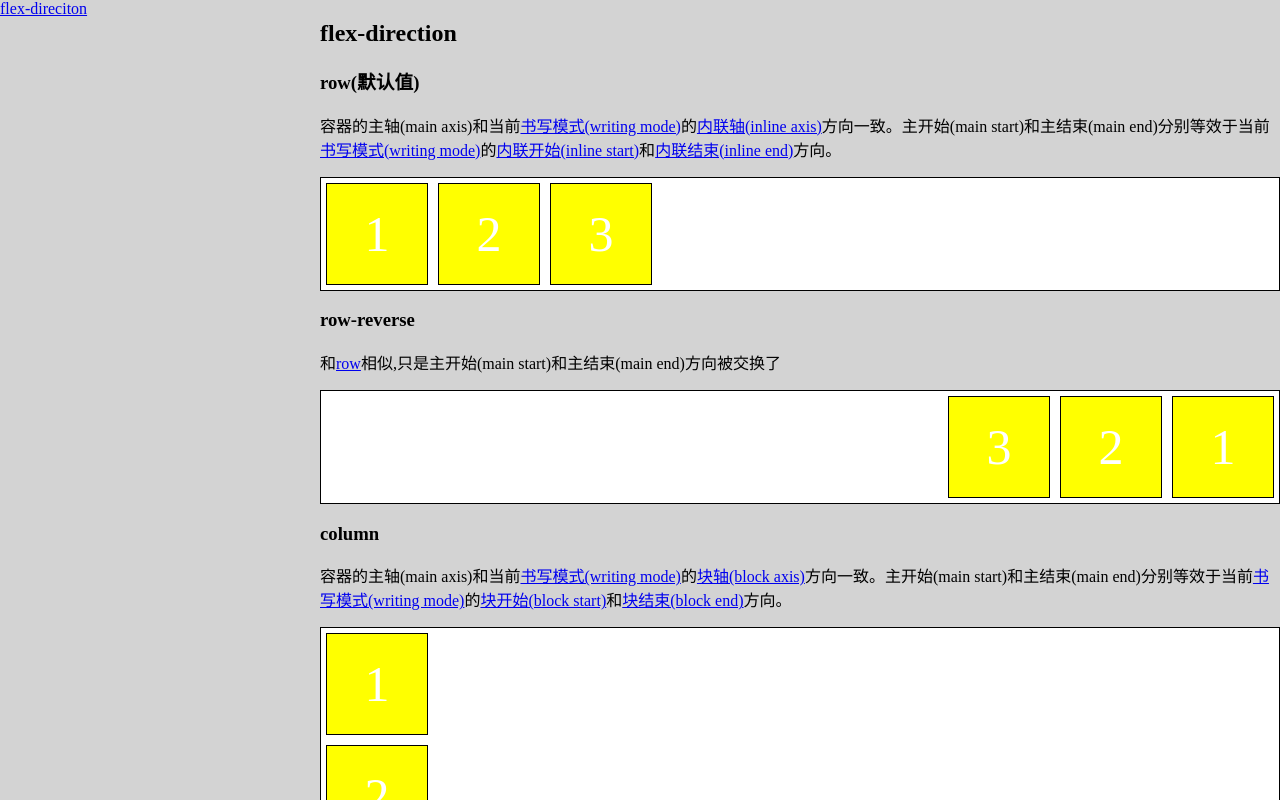
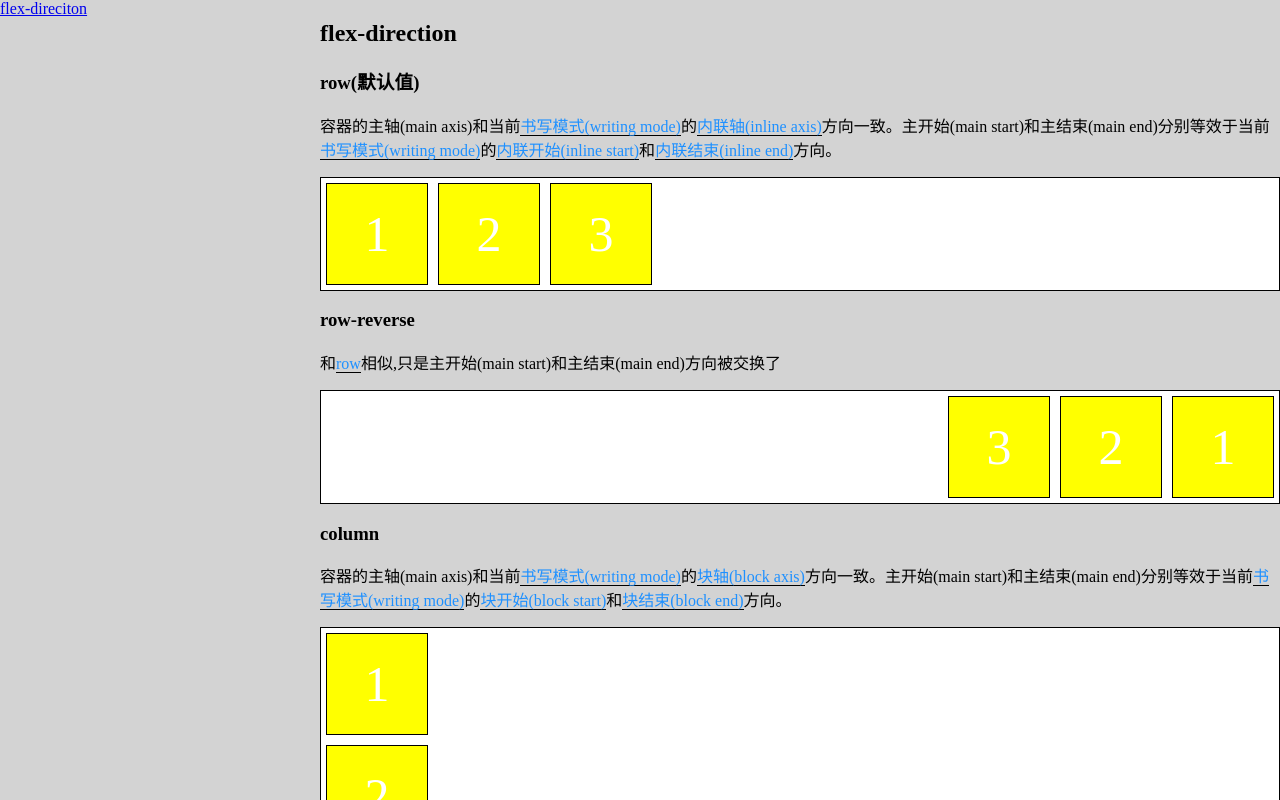
Before and after one commit to asurance/flex-tutorial, a Next.js app: page /properties/FlexDirection in a window 1280 px wide. Shown: the top 800 px of the page. Built offline with nearby package versions, Linux system fonts and the light colour scheme.

Commit message:
feat(Link): 完善超链接样式

```diff
--- a/components/LinkItem.tsx
+++ b/components/LinkItem.tsx
@@ -1,18 +1,18 @@
-import Link from 'next/link'
+import StyledLink from './StyledLink'
 
-export const WritingMode = <Link href="https://www.w3.org/TR/css-writing-modes-4/#writing-mode">书写模式(writing mode)</Link>
+export const WritingMode = <StyledLink href="https://www.w3.org/TR/css-writing-modes-4/#writing-mode">书写模式(writing mode)</StyledLink>
 
-export const InlineAxis = <Link href="https://www.w3.org/TR/css-writing-modes-4/#inline-axis">内联轴(inline axis)</Link>
+export const InlineAxis = <StyledLink href="https://www.w3.org/TR/css-writing-modes-4/#inline-axis">内联轴(inline axis)</StyledLink>
 
-export const InlineStart = <Link href="https://www.w3.org/TR/css-writing-modes-4/#inline-start">内联开始(inline start)</Link>
+export const InlineStart = <StyledLink href="https://www.w3.org/TR/css-writing-modes-4/#inline-start">内联开始(inline start)</StyledLink>
 
-export const InlineEnd = <Link href="https://www.w3.org/TR/css-writing-modes-4/#inline-end">内联结束(inline end)</Link>
+export const InlineEnd = <StyledLink href="https://www.w3.org/TR/css-writing-modes-4/#inline-end">内联结束(inline end)</StyledLink>
 
-export const BlockAxis = <Link href="https://www.w3.org/TR/css-writing-modes-4/#block-axis">块轴(block axis)</Link>
+export const BlockAxis = <StyledLink href="https://www.w3.org/TR/css-writing-modes-4/#block-axis">块轴(block axis)</StyledLink>
 
-export const BlockStart = <Link href="https://www.w3.org/TR/css-writing-modes-4/#block-start">块开始(block start)</Link>
+export const BlockStart = <StyledLink href="https://www.w3.org/TR/css-writing-modes-4/#block-start">块开始(block start)</StyledLink>
 
-export const BlockEnd = <Link href="https://www.w3.org/TR/css-writing-modes-4/#block-end">块结束(block end)</Link>
+export const BlockEnd = <StyledLink href="https://www.w3.org/TR/css-writing-modes-4/#block-end">块结束(block end)</StyledLink>
 
 export const MainAxis = '主轴(main axis)'
 
--- /dev/null
+++ b/components/StyledLink.tsx
@@ -0,0 +1,16 @@
+import styles from '../styles/Link.module.css'
+
+import Link from 'next/link'
+import { ReactElement, ReactNode } from 'react'
+
+type Props = {
+    href: string;
+    children?: ReactNode;
+}
+
+export default function StyledLink({
+    href,
+    children,
+}: Props): ReactElement {
+    return <Link href={href}><a target="_blank" className={styles.link}>{children}</a></Link>
+}
--- a/pages/properties/FlexDirection.tsx
+++ b/pages/properties/FlexDirection.tsx
@@ -1,13 +1,13 @@
 import { ReactElement } from 'react'
-import Link from 'next/link'
 import PropertyLayout from '../../components/PropertyLayout'
 import PropertyValue from '../../components/PropertyValue'
 import FlexContainer from '../../components/FlexContainer'
 import FlexItem from '../../components/FlexItem'
 import { BlockAxis, BlockEnd, BlockStart, InlineAxis, InlineEnd, InlineStart, MainAxis, MainEnd, MainStart, WritingMode } from '../../components/LinkItem'
+import StyledLink from '../../components/StyledLink'
 
-const Row = <Link href="/properties/FlexDirection#row">row</Link>
-const Column = <Link href="/properties/FlexDirection#column">column</Link>
+const Row = <StyledLink href="/properties/FlexDirection#row">row</StyledLink>
+const Column = <StyledLink href="/properties/FlexDirection#column">column</StyledLink>
 
 const FlexDirection = (): ReactElement => {
     return <PropertyLayout title="flex-direciton">
@@ -52,6 +52,7 @@ const FlexDirection = (): ReactElement => {
                 </FlexContainer>
             </section>
         </PropertyValue>
+        <StyledLink href="https://codepen.io/asurance/pen/RwGeBjL">codepen</StyledLink>
     </PropertyLayout>
 }
 
--- /dev/null
+++ b/styles/Link.module.css
@@ -0,0 +1,34 @@
+.link {
+    --a-normal-text: dodgerblue;
+    --a-normal-underline: black;
+    --a-visited-text: var(--a-normal-text);
+    --a-visited-underline: var(--a-normal-underline);
+    --a-hover-text: cyan;
+    --a-hover-underline: var(--a-normal-underline);
+    --a-hover-bg: gray;
+    --a-active-text: peachpuff;
+    --a-active-underline: peachpuff;
+    text-decoration: none;
+}
+
+.link[href] {
+    color: var(--a-normal-text);
+    border-bottom: 1px solid var(--a-normal-underline);
+}
+
+.link:visited {
+    color: var(--a-visited-text);
+    border-bottom-color: var(--a-visited-underline);
+}
+
+.link[href]:focus, .link[href]:hover {
+    color: var(--a-hover-text);
+    border-bottom-color: var(--a-hover-underline);
+    background: var(--a-hover-bg);
+    border-bottom-width: 3px;
+}
+
+.link[href]:active {
+    color: var(--a-active-text);
+    border-color: var(--a-active-underline);
+}
```
